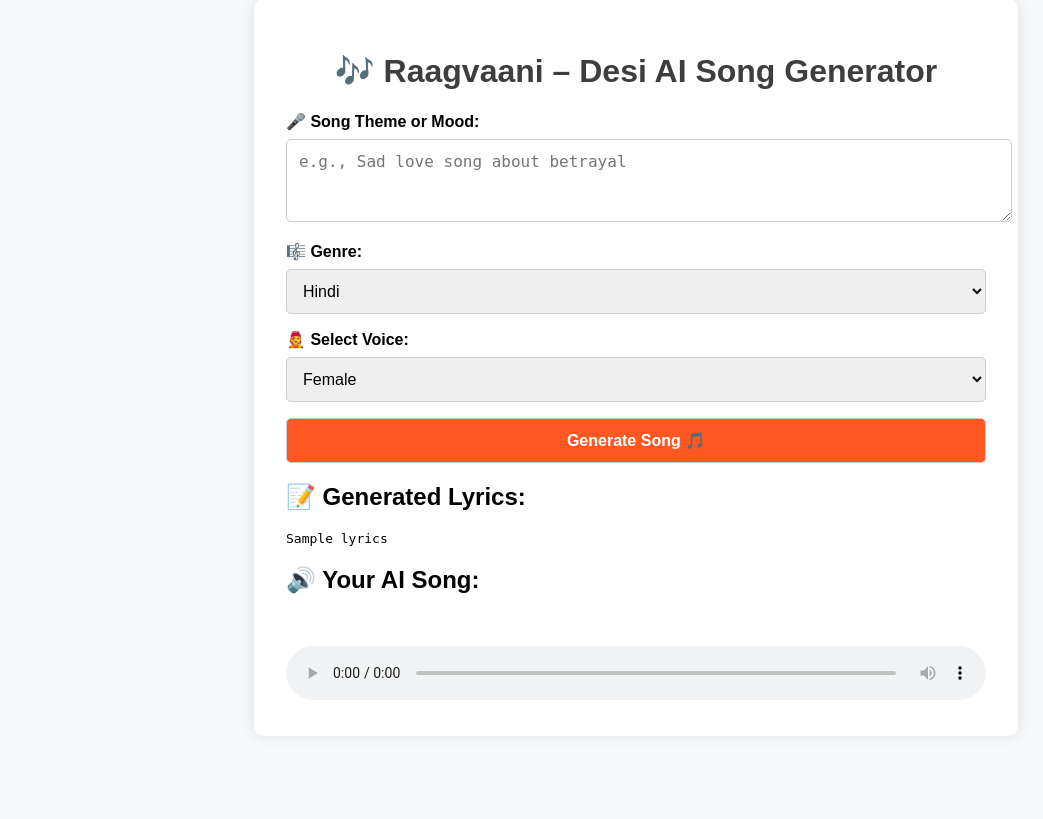
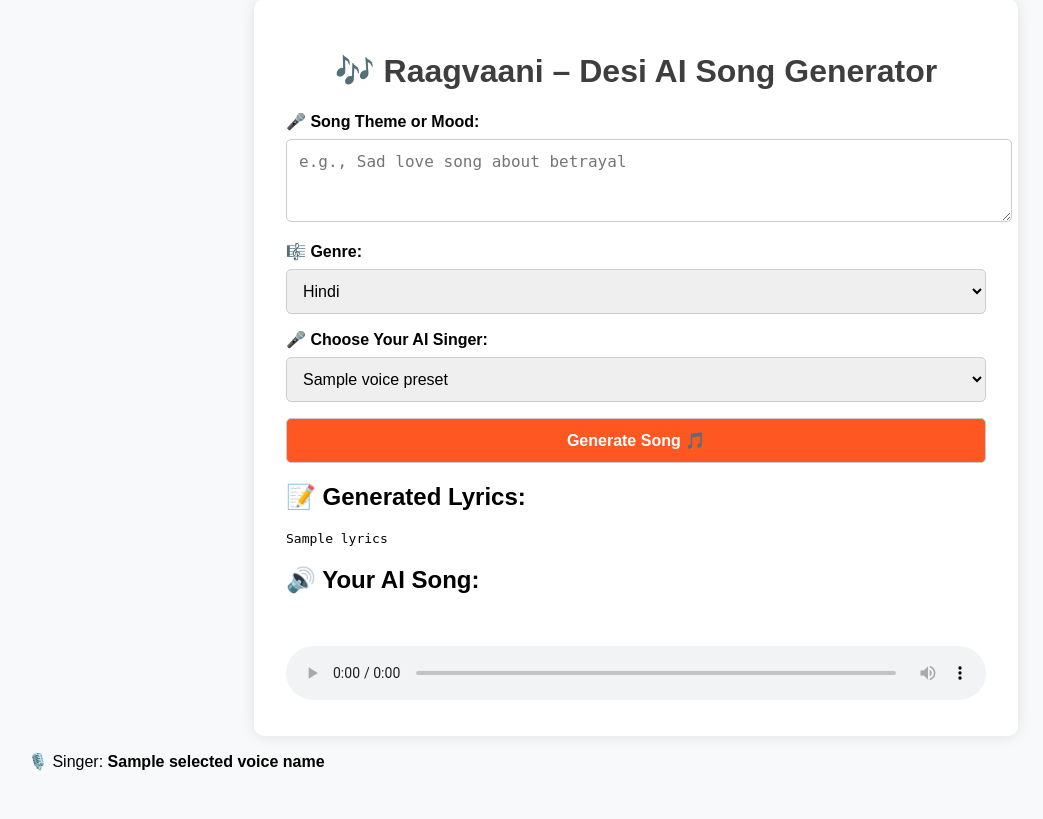
Before and after one commit to maheshnandaniya/RaagVaani, a Django app: template musicgen_ai/templates/index.html in a window 1280 px wide. Shown: the part 33-852 px from the top of the page, without its empty margins (4-1047 px from the left). Before the commit the page ends 714 px from the top, so only its background shows below. Run offline with Django 4.2, Linux system fonts and the light colour scheme; the template is opened without the code that fills it: most values are stand-ins (such as "Sample title", 1, 10 or a date in 2020); parts of the project's set-up code (start-up, migrations or seed data) failed here and were passed over.

Commit message:
Update index.html

```diff
--- a/musicgen_ai/templates/index.html
+++ b/musicgen_ai/templates/index.html
@@ -81,10 +81,11 @@
         <option value="folk">Folk</option>
         <option value="soul">Soul</option>
       </select>
-      <label for="voice">🧑‍🎤 Select Voice:</label>
+      <label for="voice">🎤 Choose Your AI Singer:</label>
 <select id="voice" name="voice">
-  <option value="female">Female</option>
-  <option value="male">Male</option>
+  {% for preset, name in voice_presets.items %}
+    <option value="{{ preset }}">{{ name }}</option>
+  {% endfor %}
 </select>
       <button type="submit">Generate Song 🎵</button>
     </form>
@@ -101,5 +102,8 @@
       </audio>
     {% endif %}
   </div>
+  {% if selected_voice_name %}
+  <p>🎙️ Singer: <strong>{{ selected_voice_name }}</strong></p>
+{% endif %}
 </body>
 </html>
```
